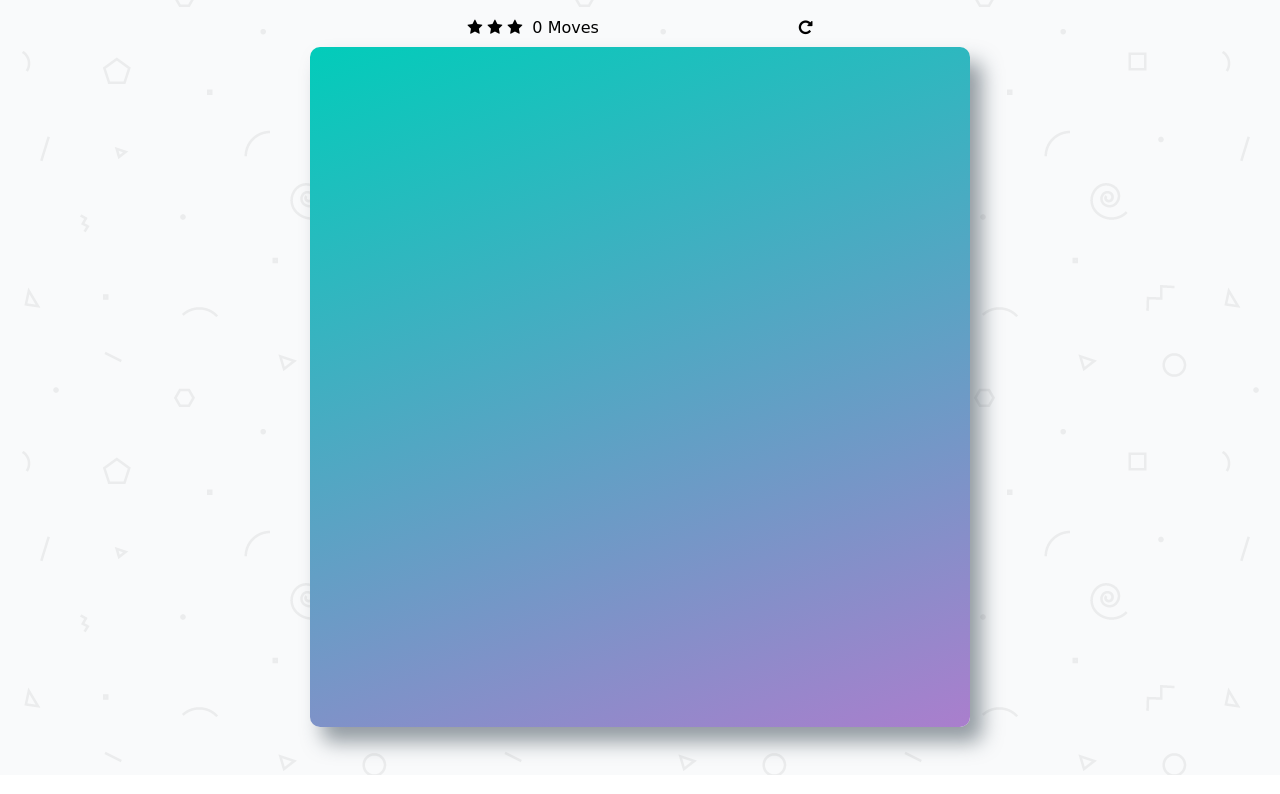
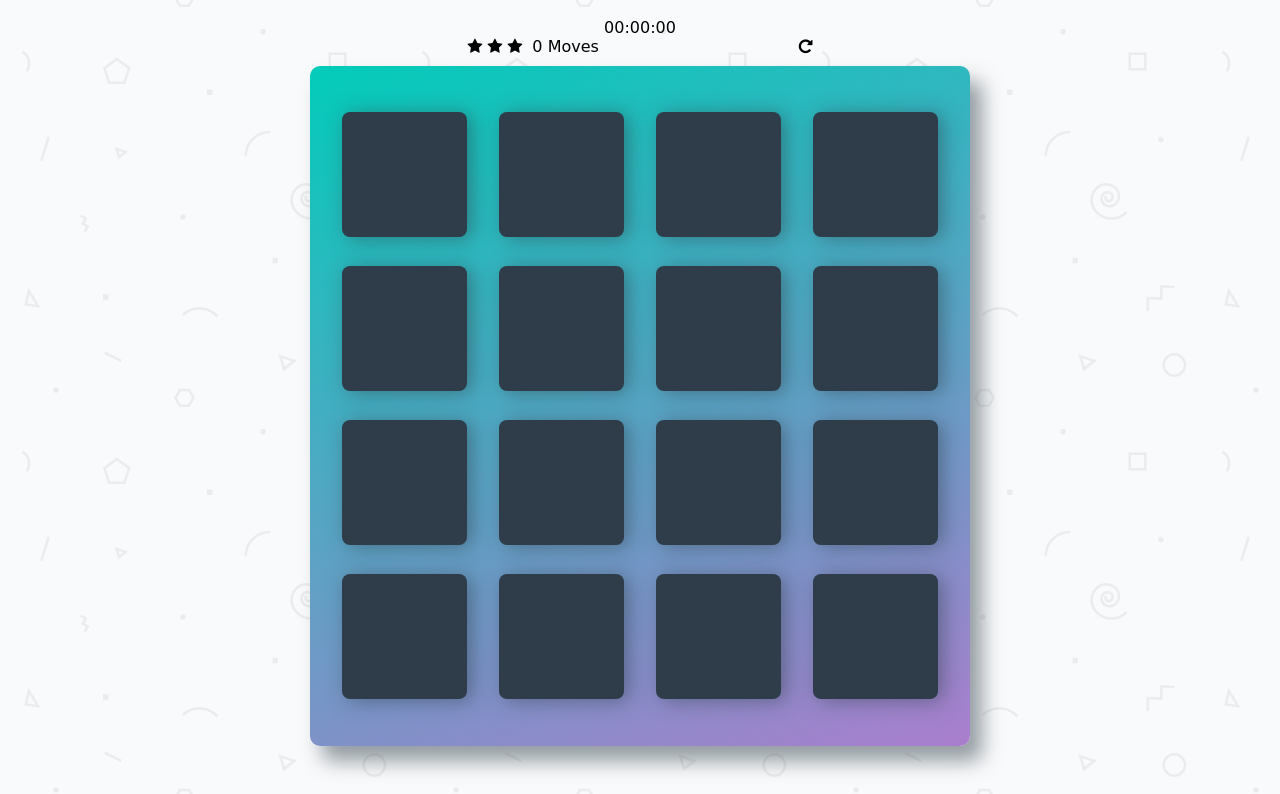
Before and after one commit to AlexDanicic/Front-End-Memory-Game-Project, a plain HTML site: page fend-project-memory-game-master/index.html in a window 1280 px wide. Shown: the part 68-862 px from the top of the page. Drawn offline with nearby package versions, Linux system fonts and the light colour scheme; a web font is replaced by a local one.

Commit message:
timepanel

```diff
--- a/fend-project-memory-game-master/index.html
+++ b/fend-project-memory-game-master/index.html
@@ -19,13 +19,15 @@
             <h1>Matching Game</h1>
         </header>
 
+        <!-- time panel -->
+        <div id="timepanel">00:00:00</div>
+
         <section class="score-panel">
         	<ul class="stars">
         		<li><i class="fa fa-star"></i></li>
         		<li><i class="fa fa-star"></i></li>
         		<li><i class="fa fa-star"></i></li>
             </ul>
-            <!-- Add time panel -->
 
         	<span class="moves">0</span> Moves
 
--- a/fend-project-memory-game-master/js/app.js
+++ b/fend-project-memory-game-master/js/app.js
@@ -34,11 +34,21 @@ function shuffle(array) {
     return array;
 }
 
-/*
- * Create a list that holds all of your cards
- */
 
-const deck =
+// Create a list that holds all of your cards
+const deck = $('.deck');
+const mixedCards = shuffle(defaultCards);
+generateDeck();
+
+// Generates the HTML code for the cards and open each element to the deck
+function generateDeck() {
+    for (let a = 0; a < 16; a += 1) {
+        $(deck).append('<li class="card"><i class="fa ' + mixedCards[a] + '"></i></li>');
+    }
+}
+
+// After the first card is clicked, the timer starts
+
 
 
 /*
```
